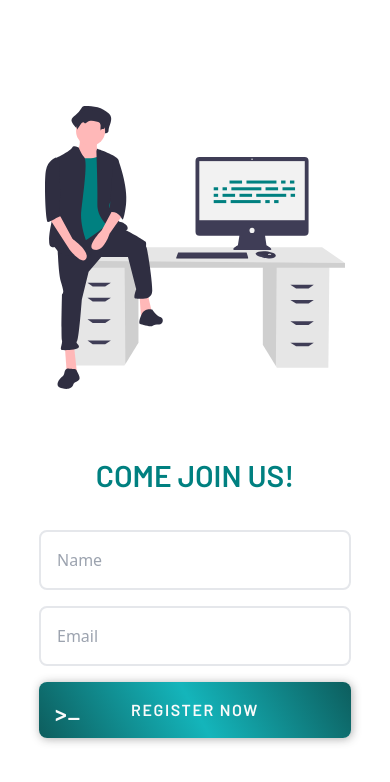
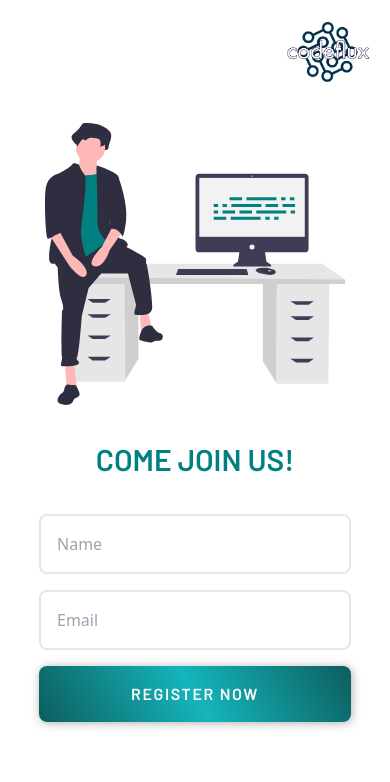
Before and after one commit to thesacredcoder/CodeFlux, a React (Create React App) app: page / in a window 390 px wide. Shown: the top 782 px of the page. Built offline with nearby package versions, Linux system fonts and the light colour scheme.

Commit message:
added logo on mobile

```diff
--- a/src/App.css
+++ b/src/App.css
@@ -82,3 +82,9 @@
   left: 1.8rem;
   top: 0.6rem;
 }
+
+@media only screen and (max-width: 640px) {
+  .button:before, .button:after {
+    display: none;
+  }
+}
--- a/src/App.js
+++ b/src/App.js
@@ -6,21 +6,22 @@ import leftbg1 from './assets/leftbg1.svg'
 function App() {
   return (
     <div className='flex justify-center items-center'>
-      <div className='left w-0 hover:bg-second h-screen sm:w-1/2  lg:w-2/5 flex flex-col justify-center items-center'>
+      <div className='left w-0 hover:bg-second h-screen md:w-1/2 lg:w-2/5 flex flex-col justify-center items-center'>
         <img src={Logo} alt='' />
         <p className='text-white font-accent text-lg'>
           We got something for everybody
         </p>
       </div>
-      <div className='flex flex-col justify-center items-center w-4/5 sm:w-1/2 lg:w-3/5'>
+      <div className='flex flex-col justify-center items-center w-4/5 sm:w-3/5 md:w-1/2 lg:w-3/5'>
         <div className='flex flex-col justify-center items-center mb-16'>
-          {/* <h1 className='title text-black font-brand text-7xl font-medium mb-2'>
-            CODE <br />
-            FLUX
-          </h1> */}
-          <div className='mb-0'>
+          {/* <h5 className='fixed top-5 right-5 title text-black font-brand text-3xl font-medium mb-2 uppercase'>
+            codeflux
+          </h5> */}
+          <img className='fixed top-5 right-5 h-16 md:hidden' src={Logo} alt='' />
+
+          <div className='mb-0 h-[250px] w-[300px] lg:h-[250px] lg:w-[300px] md:h-[200px] md:w-[250px]'>
             {/* <img src={Logo} alt="" /> */}
-            <img src={leftbg1} height='300px' width='300px' alt='' />
+            <img src={leftbg1} alt='' />
           </div>
 
         </div>
```
